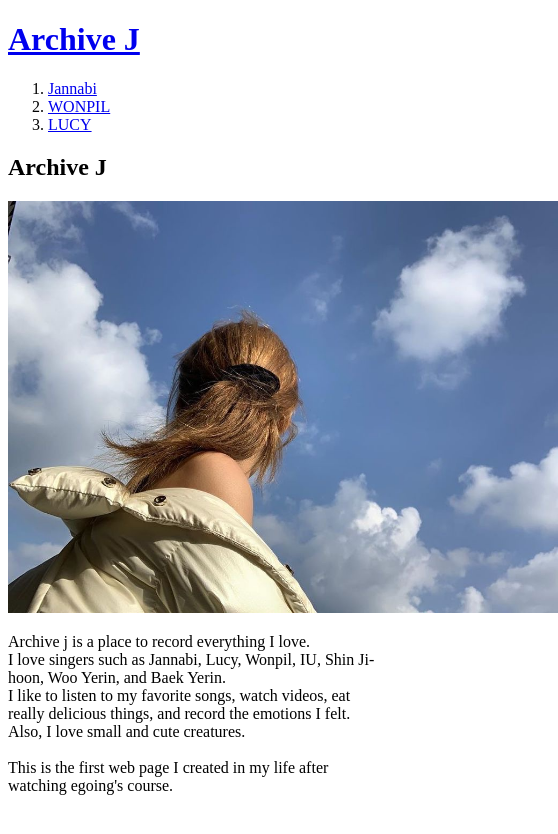
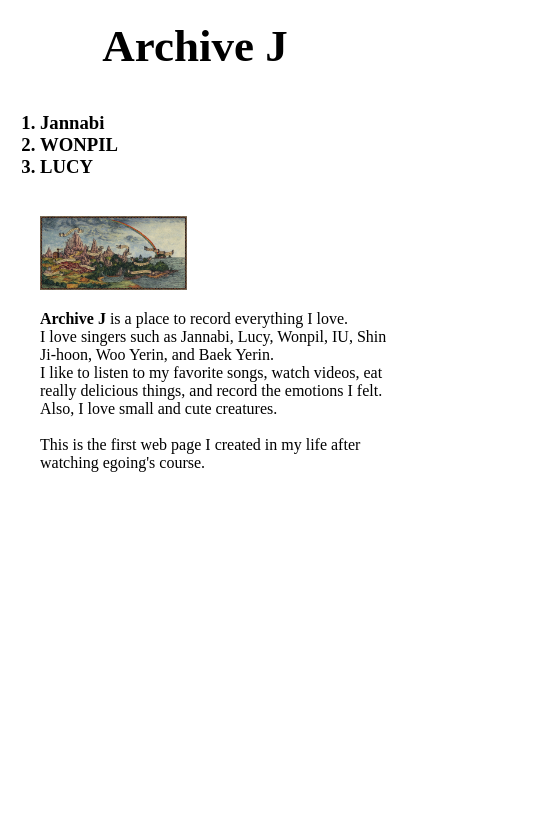
Before and after one commit to jigoooo/my-first-web-site, a plain HTML site: page index.html in a window 390 px wide. Shown: the whole page, 558 px wide, since content can reach past the window. Drawn offline with Linux system fonts and the light colour scheme.

Commit message:
진짜 수정

```diff
--- a/index.html
+++ b/index.html
@@ -3,17 +3,87 @@
 <head>
   <title>Archive J </title>
   <meta charset="utf-8">
+  <style >
+  body{
+    margin: 0;
+  }
+  a {
+    color: black;
+    text-decoration: none;
+  }
+
+  #active{
+    color: red;
+  }
+  h1 {
+    font-size: 45px;
+    text-align: center;
+    border-bottom:1px solid gray;
+    margin: 0;
+    padding: 20px;
+      }
+      ol{
+        border-right: 1px solid gray;
+        width: 100px;
+        margin:0;
+        padding: 20px;
+      }
+      h3{
+        margin: 0;
+      }
+      #grid{
+        display: grid;
+        grid-template-columns: 150px 1fr;
+      }
+      #grid ol{
+        padding-left: 40px;
+      }
+      #article{
+        padding-left: 40px;
+      }
+      @media(max-width:800px) {
+        #grid{
+          display:block;
+        }
+        ol{
+          border-right: none;
+        }
+        h1 {
+    border-bottom:none;
+  }
+      }
+  </style>
 </head>
 <body>
-  <h1><a href="index.html">Archive J</a></h1>
-  <ol>
-    <li><a href="1.html"> Jannabi</a></li>
-    <li><a href="2.html"> WONPIL</a></li>
-    <li><a href="3.html"> LUCY</a></li>
-  </ol>
-  <h2>Archive J</h2>
-  <img src="./archive j.JPG" width="550">
-  <p>Archive j is a place to record everything I love. <br>I love singers such as Jannabi, Lucy, Wonpil, IU, Shin Ji-hoon, Woo Yerin, and Baek Yerin. <br>I like to listen to my favorite songs, watch videos, eat really delicious things, and record the emotions I felt. <br>Also, I love small and cute creatures.
+  <h1>
+    <a href="index.html" target="welcome" style="color:black">Archive J</a>
+  </h1>
+  <div id="grid">
+    <ol>
+      <h3><li><a href="1.html"> Jannabi</a></li>
+        <li><a href="2.html"> WONPIL</a></li>
+        <li><a href="3.html"> LUCY</a></li><h3>
+        </ol>
+
+  <div id="article">
+  <br><img src="./romantic.JPG" width="42%">
+  <p><strong>Archive J</strong> is a place to record everything I love. <br>I love singers such as Jannabi, Lucy, Wonpil, IU, Shin Ji-hoon, Woo Yerin, and Baek Yerin. <br>I like to listen to my favorite songs, watch videos, eat really delicious things, and record the emotions I felt. <br>Also, I love small and cute creatures.
   <br><br>This is the first web page I created in my life after watching egoing's course.</p>
+  </div>
+  </div>
+  <!--Start of Tawk.to Script-->
+  <script type="text/javascript">
+  var Tawk_API=Tawk_API||{}, Tawk_LoadStart=new Date();
+  (function(){
+  var s1=document.createElement("script"),s0=document.getElementsByTagName("script")[0];
+  s1.async=true;
+  s1.src='https://embed.tawk.to/624172b70bfe3f4a87700234/1fv7qg7tr';
+  s1.charset='UTF-8';
+  s1.setAttribute('crossorigin','*');
+  s0.parentNode.insertBefore(s1,s0);
+  })();
+  </script>
+  <!--End of Tawk.to Script-->
+
 </body>
 </html>
```
Also changed, not shown: 1.html (+61 -5 lines), 2.html (+64 -10 lines), 3.html (+58 -3 lines), box.html (added, +19 -0 lines), checkbox.html (added, +1 -0 lines), grid.html (added, +23 -0 lines), mediaquery.html (added, +23 -0 lines).
